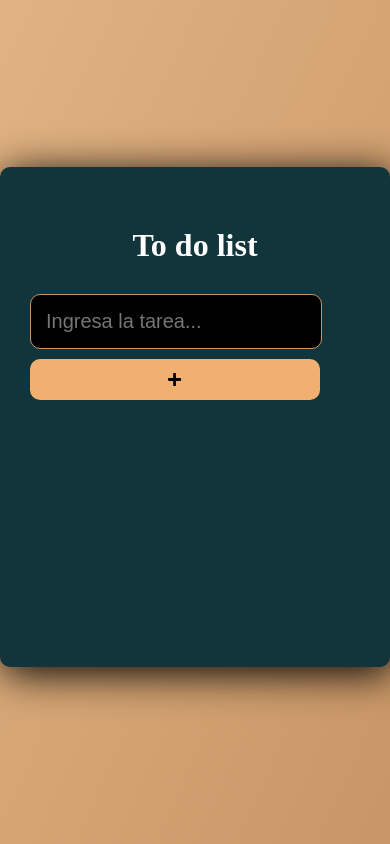
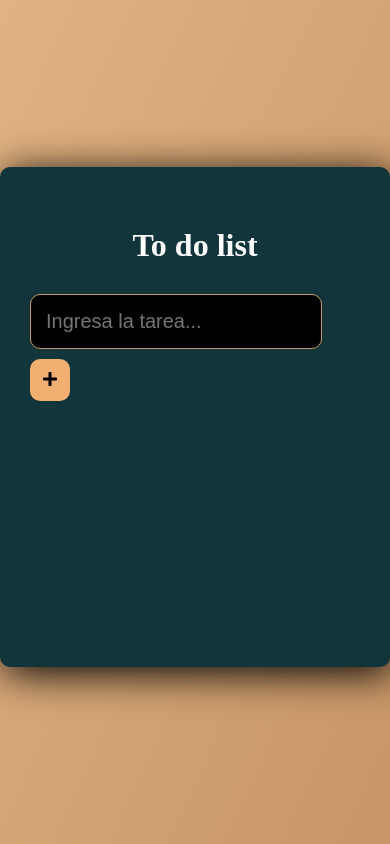
Before and after one commit to MartinGramajo/ToDoList, a React (Create React App) app: page / in a window 390 px wide. Built offline with nearby package versions, Linux system fonts and the light colour scheme.

Commit message:
arreglo responsive

```diff
--- a/src/App.css
+++ b/src/App.css
@@ -71,10 +71,10 @@
 }
 @media (max-width: 425px){
   .button-add{
-    width: 290px;
+    width: 40px;
     margin-top: 10px;
     padding: 12px 12px;
-    font-size: 15px;
+    font-size: 16px;
     border-radius: 10px;
     border: 0;
     background-color: #f1af71;
@@ -95,7 +95,7 @@
 }
 @media (max-width: 375px){
   .button-add{
-    width: 100%;
+    width: 290px;
     margin-top: 10px;
     padding: 10px 10px;
     font-size: 15px;
```
